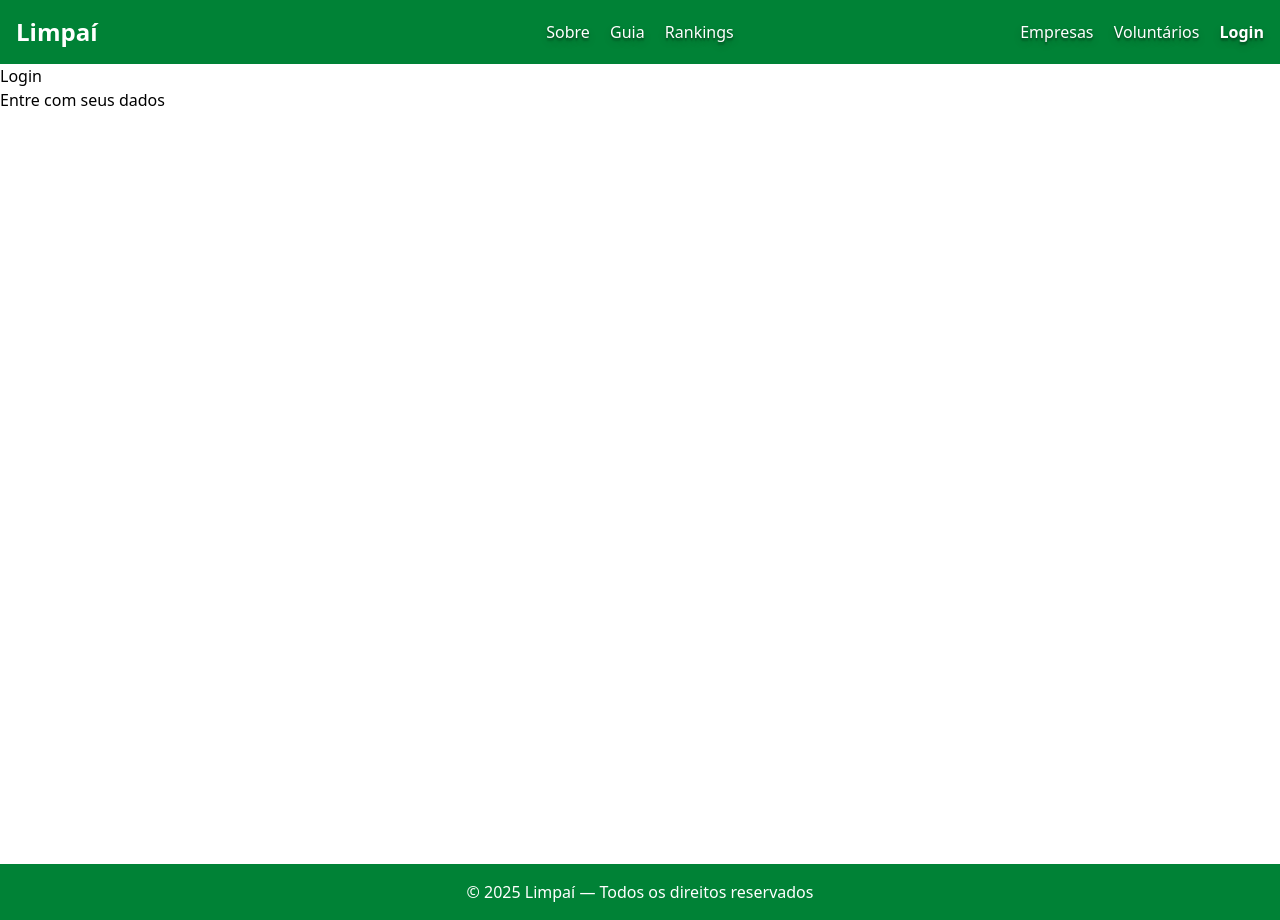
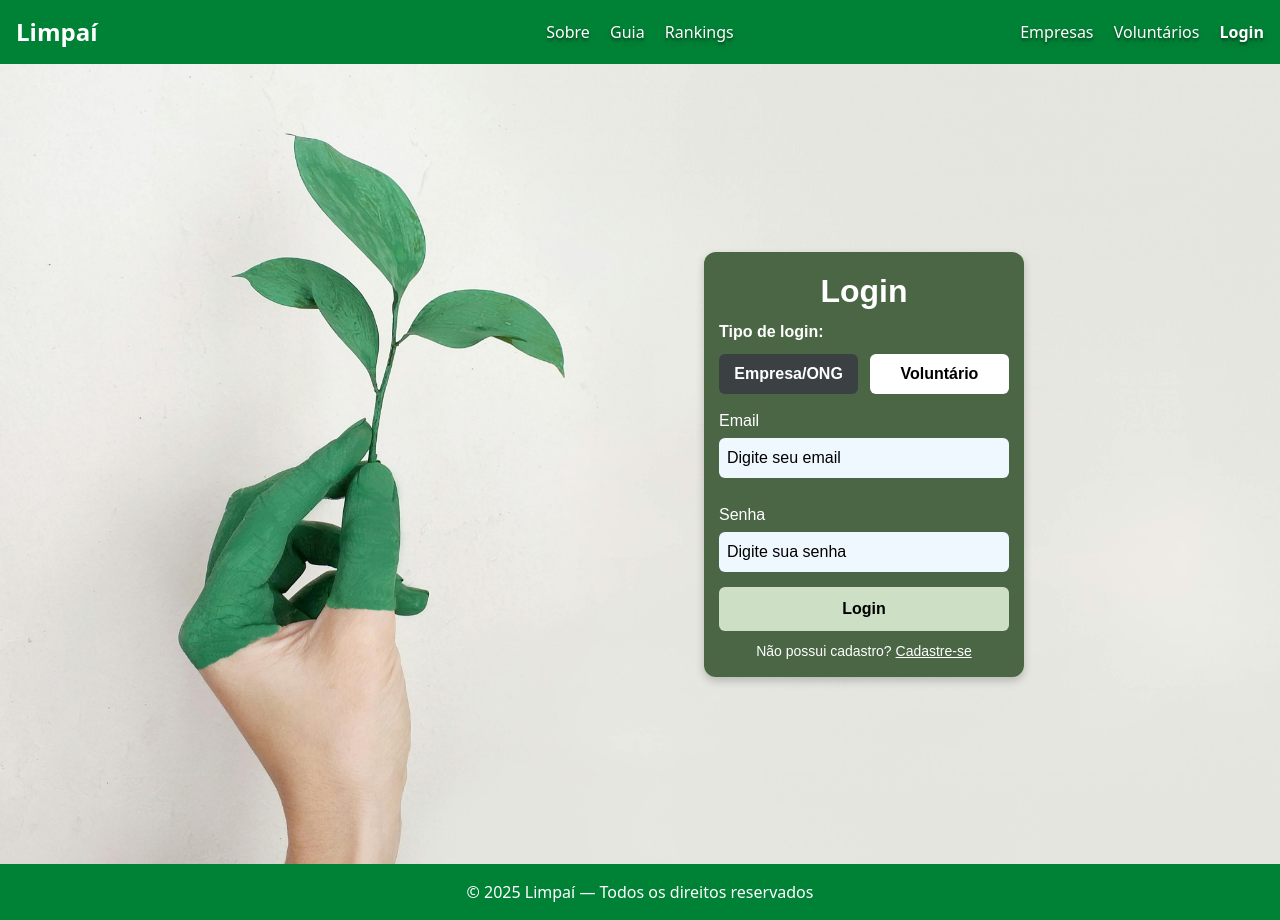
Before and after one commit to Luis-coelho30/limpai-frontend, an Angular app in the folder frontend/: page /login in a window 1280 px wide. Built offline with nearby package versions, Linux system fonts and the light colour scheme.

Commit message:
feat: adiciona container de login

```diff
--- a/frontend/src/app/pages/login/login.css
+++ b/frontend/src/app/pages/login/login.css
@@ -0,0 +1,114 @@
+body {
+  font-family: Arial, sans-serif;
+  background-image: url('img/imagem-login.jpg');
+  background-size: cover;
+  background-position: center;
+  background-repeat: no-repeat;
+  display: flex;
+  justify-content: center;
+  align-items: center;
+  height: 100vh;
+  margin: 0;
+}
+
+.login-container {
+  background-color: #4a6645;
+  border-radius: 12px;
+  padding: 15px;
+  width: 320px;
+  color: white;
+  box-shadow: 0 4px 8px rgba(0, 0, 0, 0.2);
+  margin-left: auto;
+  margin-right: 20%;
+}
+
+.login-container h2 {
+  text-align: left;
+  margin-bottom: 10px;
+  font-weight: bold;
+}
+
+.login-container h1 {
+  text-align: center;
+  margin-bottom: 5px;
+  font-weight: bold;
+  font-size: 32px;
+}
+
+.tipo-login {
+  display: flex;
+  justify-content: space-between;
+  margin-bottom: 15px;
+}
+
+.tipo-login-btn {
+  width: 48%;
+  background-color: white;
+  color: black;
+  border: none;
+  border-radius: 6px;
+  padding: 8px;
+  font-weight: bold;
+  cursor: pointer;
+  transition: background-color 0.2s, color 0.2s;
+}
+
+.tipo-login-btn.ativo {
+  background-color: #3b4043;
+  color: white;
+}
+
+
+form label {
+  display: block;
+  margin: 10px 0 5px;
+}
+
+form input[type="text"],
+form input[type="password"] {
+  width: 100%;
+  padding: 8px;
+  border: none;
+  border-radius: 6px;
+  margin-bottom: 15px;
+  background-color:aliceblue;
+}
+
+input::placeholder {
+  color: black;
+  opacity: 1;
+}
+
+
+input[type="text"]:focus,
+input[type="password"]:focus {
+  color: #000;
+}
+
+
+.login-btn {
+  width: 100%;
+  padding: 10px;
+  background-color: #cde0c6;
+  color: black;
+  border: none;
+  border-radius: 6px;
+  font-weight: bold;
+  cursor: pointer;
+  transition: background 0.3s ease;
+}
+
+.login-btn:hover {
+  background-color: #b4d4a8;
+}
+
+.registro {
+  text-align: center;
+  margin-top: 10px;
+  font-size: 14px;
+}
+
+.registro a {
+  color: white;
+  text-decoration: underline;
+}
--- a/frontend/src/app/pages/login/login.html
+++ b/frontend/src/app/pages/login/login.html
@@ -1,4 +1,45 @@
-<section class="login">
-    <h1>Login</h1>
-    <p>Entre com seus dados</p>
-</section>
+<!DOCTYPE html>
+<html lang="pt-BR">
+    <head>
+        <meta charset="UTF-8">
+        <meta name="viewport" content="width=device-width, initial-scale=1.0">
+        <title>Login</title>
+        <link rel="stylesheet" href="login.css">
+    </head>
+    <body>
+        <section class="login-container">
+            <h1>Login</h1>
+            <h2>Tipo de login:</h2>
+            <div class="tipo-login">
+                <button
+                    type="button"
+                    class="tipo-login-btn"
+                    [ngClass]="{ 'ativo': botaoAtivo === 'empresa'}"
+                    (click)="selecionarBotao('empresa')">
+                    Empresa/ONG
+                </button>
+                <button
+                    type="button"
+                    class="tipo-login-btn"
+                    [ngClass]="{ 'ativo': botaoAtivo === 'voluntario'}"
+                    (click)="selecionarBotao('voluntario')">
+                    Voluntário
+                </button>
+            </div>
+
+            <form>
+                <label for="email">Email</label>
+                <input type="text" id="email" name="email" placeholder="Digite seu email">
+
+                <label for="senha">Senha</label>
+                <input type="password" id="senha" name="senha" placeholder="Digite sua senha">
+
+                <button type="submit" class="login-btn">Login</button>
+            </form>
+
+            <div class="registro">
+                Não possui cadastro? <a href="#">Cadastre-se</a>
+            </div>
+        </section>
+    </body>
+</html>
--- a/frontend/src/app/pages/login/login.ts
+++ b/frontend/src/app/pages/login/login.ts
@@ -1,11 +1,19 @@
 import { Component } from '@angular/core';
+import { CommonModule } from '@angular/common';
 
 @Component({
   selector: 'app-login',
-  imports: [],
+  imports: [CommonModule],
   templateUrl: './login.html',
-  styleUrl: './login.css'
+  styleUrls: ['./login.css'],
+  standalone: true
 })
 export class Login {
+  // variável que controla qual botão está ativo
+  botaoAtivo: 'empresa' | 'voluntario' = 'empresa';
 
+  // função para selecionar botão
+  selecionarBotao(tipo: 'empresa' | 'voluntario') {
+    this.botaoAtivo = tipo;
+  }
 }
```
Also changed, not shown: frontend/src/app/pages/login/login.module.ts (added, +13 -0 lines), frontend/src/app/pages/login/img/imagem-login.jpg (added).
